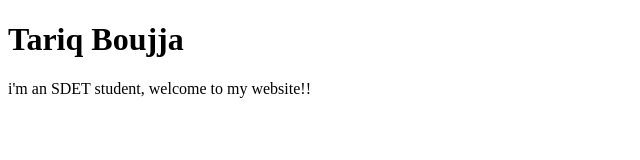
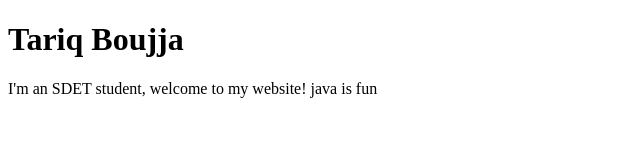
Before and after one commit to tariqboujja/tariq-blog, a plain HTML site: page index.html in a window 1280 px wide. Shown: the full height of the page, 0-640 px from the left. Drawn offline with Linux system fonts and the light colour scheme.

Commit message:
java added

```diff
--- a/index.html
+++ b/index.html
@@ -16,7 +16,8 @@
 
 <body>
 	<h1>Tariq Boujja</h1>
-	<p>i'm an SDET student, welcome to my website!!</p>
+	<p>I'm an SDET student, welcome to my website!
+	java is fun </p>
 
 </body>
 
```
